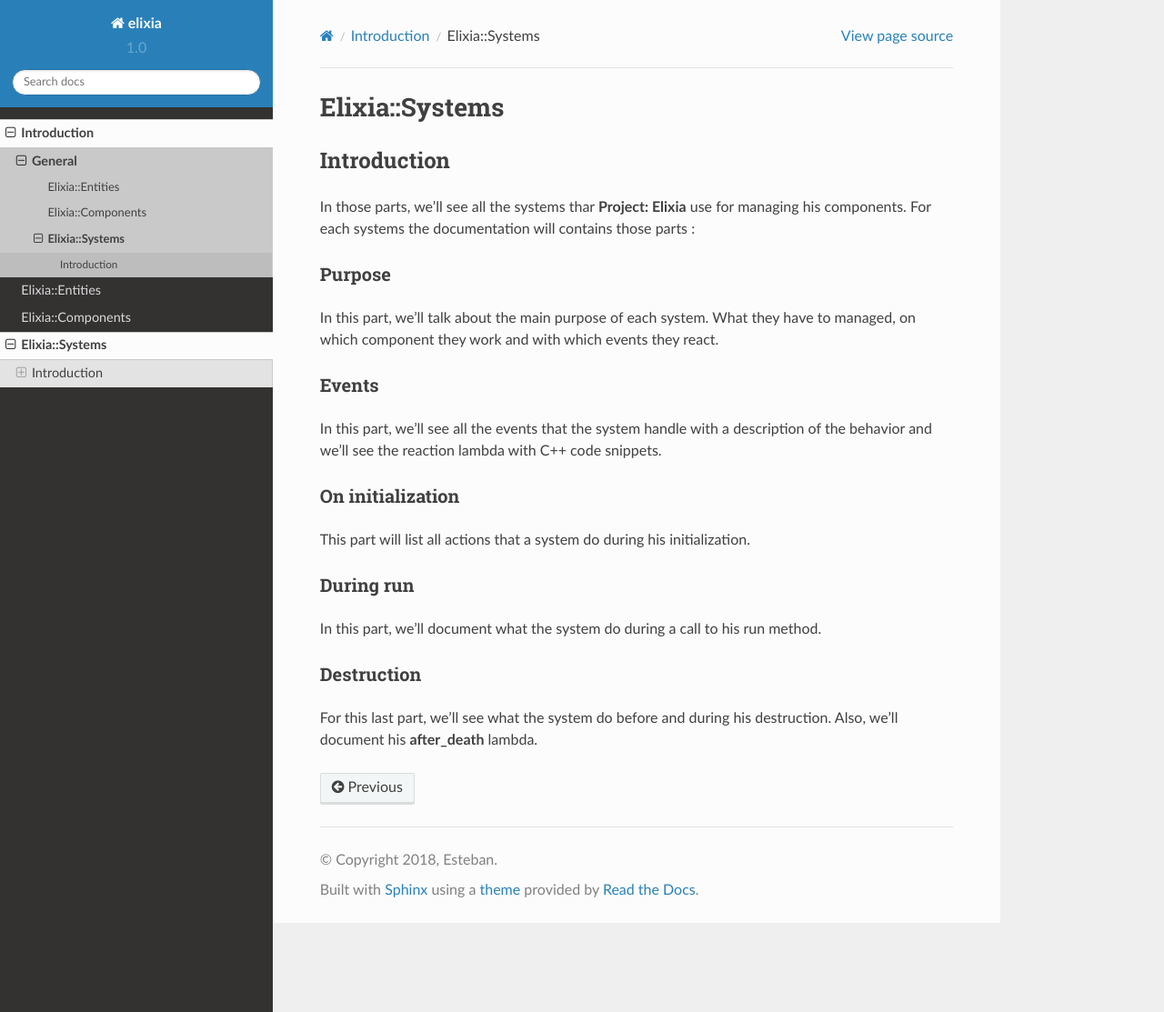
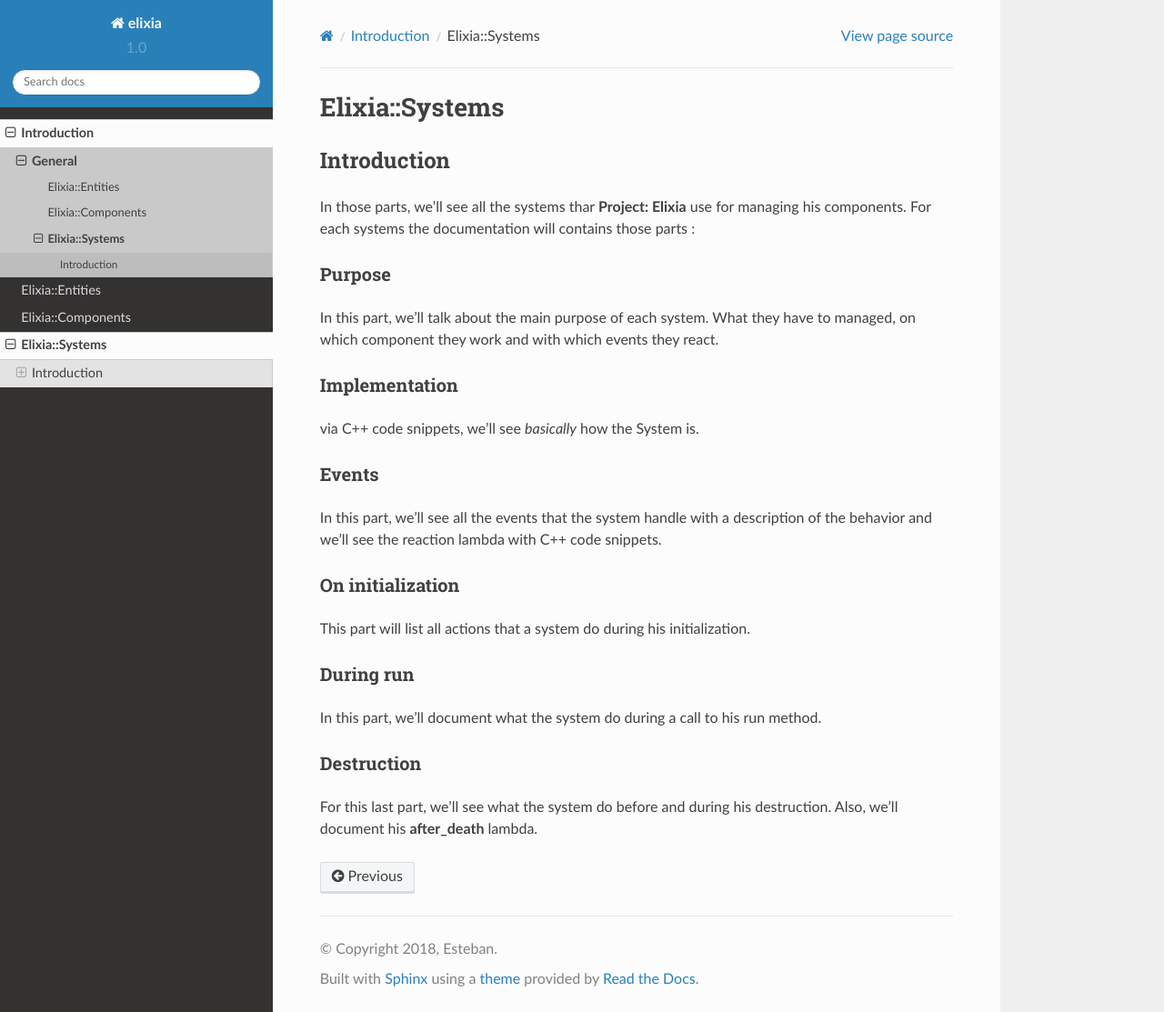
Before and after one commit to Dowwind/elixia_doc, a Sphinx documentation site: the page built from docs/systems.rst, in a window 1280 px wide and 1113 px high. Shown: the whole window at 91% size. Built offline with Sphinx 7.4.7 and the Read the Docs theme 2.0.0, drawn with Linux system fonts in a browser that asks for light colours.

Commit message:
begin systems

```diff
--- /dev/null
+++ b/docs/Components/Money.rst
@@ -0,0 +1,2 @@
+Elixia::Component::Money
+========================
--- a/docs/systems.rst
+++ b/docs/systems.rst
@@ -10,6 +10,11 @@ Purpose
 *******
 
 In this part, we'll talk about the main purpose of each system. What they have to managed, on which component they work and with which events they react.
+
+Implementation
+**************
+
+via C++ code snippets, we'll see `basically` how the System is.
 
 Events
 ******
```
